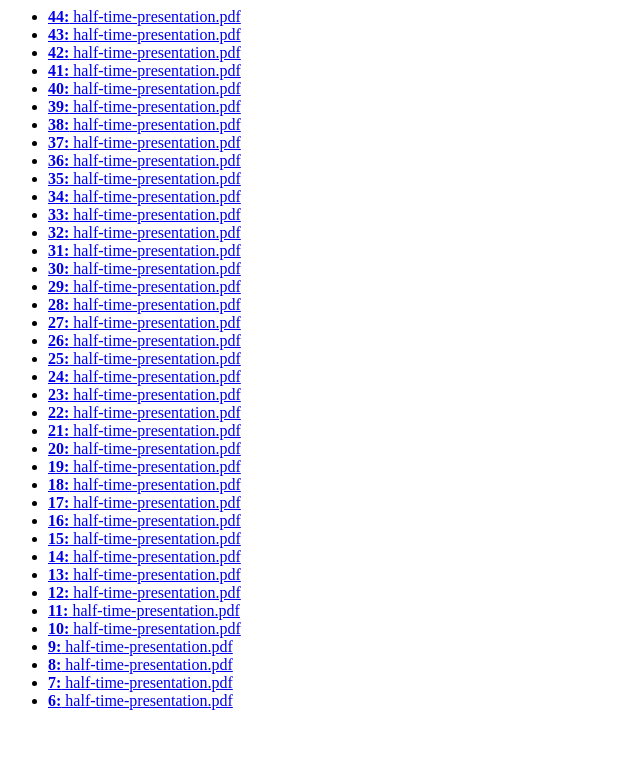
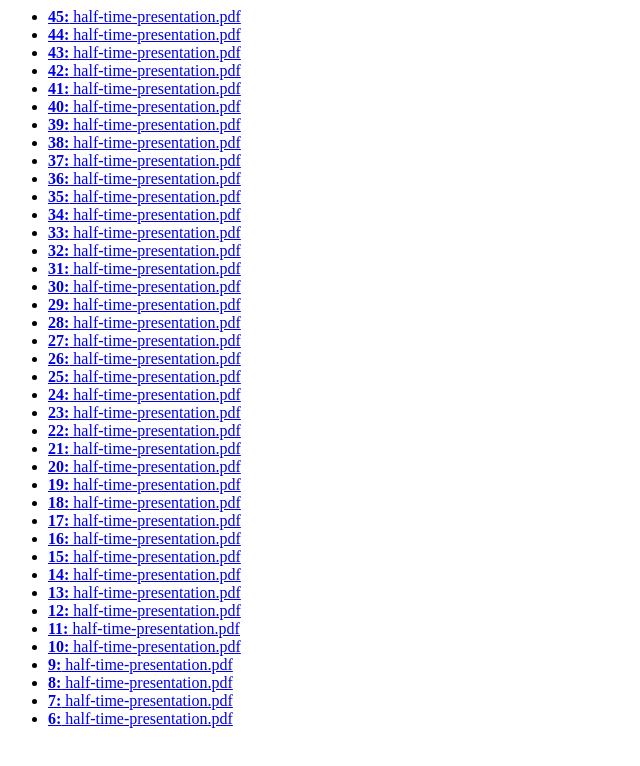
Before and after one commit to oparl-swp/swp-doc, a plain HTML site: page index.html in a window 1280 px wide. Shown: the whole page, without its empty margins (0-640 px from the left). Drawn offline with Linux system fonts and the light colour scheme.

Commit message:
Travis build 45 pushed to gh-pages

```diff
--- a/index.html
+++ b/index.html
@@ -1,4 +1,5 @@
 <html><body><ul>
+<li><a href="45/half-time-presentation.pdf"><b>45:</b> half-time-presentation.pdf</a></li>
 <li><a href="44/half-time-presentation.pdf"><b>44:</b> half-time-presentation.pdf</a></li>
 <li><a href="43/half-time-presentation.pdf"><b>43:</b> half-time-presentation.pdf</a></li>
 <li><a href="42/half-time-presentation.pdf"><b>42:</b> half-time-presentation.pdf</a></li>
```
Also changed, not shown: 1 other file.
